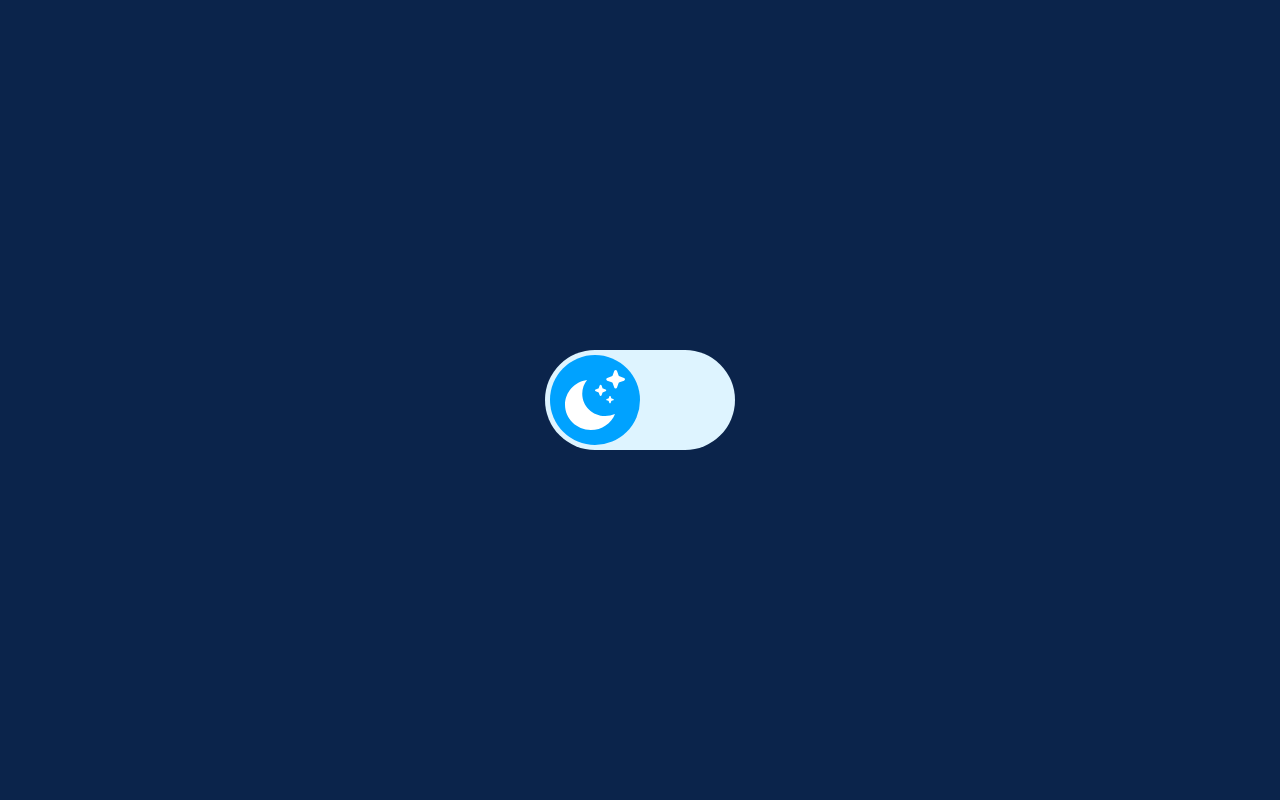
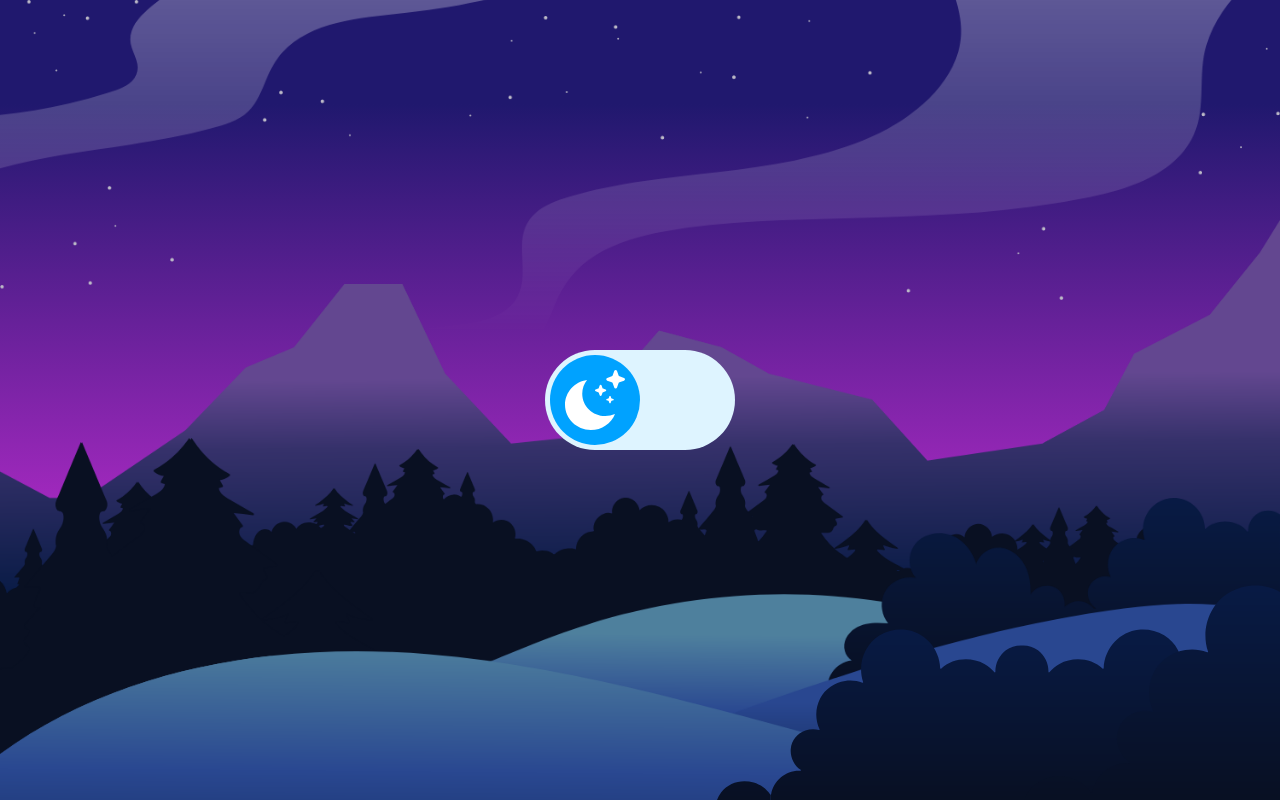
Before and after one commit to notansjwmember/demo-theme-switch, a website: page index.html in a window 1280 px wide. Drawn offline with Linux system fonts and the light colour scheme.

Commit message:
fixed: bearable transition for dark mode

```diff
--- /dev/null
+++ b/assets/styles/background.scss
@@ -0,0 +1,107 @@
+#theme-bg-content {
+  position: absolute;
+  overflow: hidden;
+  height: 100dvh;
+  width: 100%;
+  z-index: 3;
+
+  img:not(#bush1, #bush2) {
+    width: 100%;
+  }
+
+  img {
+    position: absolute;
+  }
+
+  #cloud {
+    height: 100%;
+    width: 100%;
+    position: absolute;
+    background-image: url("/assets/background/dark/cloud.png");
+    background-size: contain;
+    mask-image: linear-gradient(
+      0deg,
+      rgba(255, 255, 255, 0) 53%,
+      rgba(255, 255, 255, 1) 100%
+    );
+  }
+
+  #mtn,
+  #treebg {
+    bottom: -60%;
+    transition: all 1.3s cubic-bezier(0.23, 0, 0.13, 1);
+  }
+
+  #hill3,
+  #hill2,
+  #hill1 {
+    bottom: -80%;
+    transition: all 1.3s cubic-bezier(0.23, 0, 0.13, 1);
+  }
+
+  #bush2,
+  #bush1 {
+    bottom: -50%;
+    transition: all 1.3s cubic-bezier(0.23, 0, 0.13, 1);
+  }
+
+  #cloud {
+    bottom: 5%;
+  }
+
+  #stars,
+  #cloud {
+    opacity: 0;
+    transition: all 1s cubic-bezier(0.23, 0, 0.13, 1);
+  }
+
+  #bush1 {
+    left: 56%;
+  }
+
+  #bush2 {
+    left: 80%;
+  }
+
+  &.play {
+    #mtn,
+    #treebg,
+    #hill3,
+    #hill2,
+    #hill1,
+    #bush1,
+    #bush2,
+    #stars,
+    #cloud {
+      opacity: 1;
+    }
+
+    #mtn {
+      bottom: 25%;
+    }
+
+    #treebg {
+      bottom: 10%;
+    }
+
+    #hill3 {
+      bottom: -28%;
+    }
+
+    #hill2 {
+      bottom: -23%;
+    }
+
+    #hill1 {
+      bottom: -15%;
+    }
+
+    #bush1 {
+      bottom: 0;
+    }
+
+    #bush2 {
+      bottom: 0;
+    }
+  }
+}
--- /dev/null
+++ b/assets/styles/style.scss
@@ -0,0 +1,112 @@
+*,
+html,
+body {
+  margin: 0;
+  padding: 0;
+}
+
+* {
+  box-sizing: border-box;
+}
+
+#container,
+#switch-btn,
+#switch-icon {
+  display: flex;
+  justify-content: center;
+  align-items: center;
+}
+
+#container {
+  height: 100dvh;
+  position: relative;
+  overflow: hidden;
+
+  &::before,
+  &::after {
+    content: "";
+    position: absolute;
+    top: 0;
+    left: 0;
+    right: 0;
+    bottom: 0;
+    transition: opacity 1s cubic-bezier(0.47, -0.01, 0.01, 1);
+    z-index: -1;
+  }
+
+  &::before {
+    background: linear-gradient(
+      8deg,
+      rgba(233, 233, 138, 1) 0%,
+      rgba(229, 255, 166, 1) 55%,
+      rgba(174, 255, 118, 1) 100%
+    );
+    opacity: 1;
+  }
+
+  &::after {
+    background: linear-gradient(
+      0deg,
+      rgba(229, 49, 231, 1) 11%,
+      rgba(32, 24, 110, 1) 87%
+    );
+    opacity: 0;
+  }
+
+  &.dark {
+    &::before {
+      opacity: 0;
+    }
+
+    &::after {
+      opacity: 1;
+    }
+  }
+}
+
+#switch-container {
+  transform: scale(0.9);
+  opacity: 0;
+  visibility: hidden;
+  z-index: 5;
+  cursor: pointer;
+  height: 100px;
+  width: 190px;
+  padding: 5px;
+  border-radius: 50px;
+  transition: 1s cubic-bezier(0.47, -0.01, 0.01, 1);
+
+  &.light {
+    background-color: #f8ffe9;
+  }
+
+  &.dark {
+    background-color: #def4ff;
+  }
+
+  &.play {
+    opacity: 1;
+    visibility: visible;
+    transform: scale(1);
+  }
+}
+
+#switch-btn {
+  z-index: 10;
+  height: 90px;
+  width: 90px;
+  border-radius: 100%;
+  transition: 280ms cubic-bezier(0.35, 0.01, 0.24, 1);
+
+  &.light {
+    background-color: #ffbe0d;
+  }
+  &.dark {
+    background-color: #00a2ff;
+  }
+}
+
+#switch-icon {
+  height: 80px;
+  width: 80px;
+}
--- a/index.html
+++ b/index.html
@@ -4,7 +4,8 @@
     <meta charset="UTF-8" />
     <meta name="viewport" content="width=device-width, initial-scale=1.0" />
     <title>Demo</title>
-    <link rel="stylesheet" href="assets/styles/style.css" />
+    <link rel="stylesheet" href="css/style.css" />
+    <link rel="stylesheet" href="css/background.css" />
   </head>
   <body>
     <div id="container" class="dark">
@@ -29,7 +30,17 @@
         </div>
       </div>
 
-      <div id="theme-bg-content"></div>
+      <div id="theme-bg-content" class="dark">
+        <img id="stars" src="assets/background/dark/stars.png" alt="" />
+        <div id="cloud"></div>
+        <img id="mtn" src="assets/background/dark/mountain.png" alt="" />
+        <img id="treebg" src="assets/background/dark/treebg.png" alt="" />
+        <img id="hill3" src="assets/background/dark/hill3.png" alt="" />
+        <img id="hill2" src="assets/background/dark/hill2.png" alt="" />
+        <img id="hill1" src="assets/background/dark/hill1.png" alt="" />
+        <img id="bush1" src="assets/background/dark/bush1.png" alt="" />
+        <img id="bush2" src="assets/background/dark/bush2.png" alt="" />
+      </div>
     </div>
 
     <script src="index.js"></script>
--- a/index.js
+++ b/index.js
@@ -7,6 +7,7 @@ let isOn = false;
 switchContainer.addEventListener("click", () => {
   isOn = !isOn;
   const theme = isOn ? "light" : "dark";
+
   switchTheme(theme);
 
   if (isOn) {
@@ -23,14 +24,25 @@ switchContainer.addEventListener("click", () => {
 });
 
 function switchTheme(theme) {
-  document.querySelectorAll("div").forEach((element) => {
+  container.classList.remove(theme === "dark" ? "light" : "dark");
+  container.classList.add(theme);
+
+  switchContainer.classList.remove(theme === "dark" ? "light" : "dark");
+  switchContainer.classList.add(theme);
+
+  document.querySelectorAll("#switch-btn").forEach((element) => {
     element.classList.remove(theme === "dark" ? "light" : "dark");
     element.classList.add(theme);
+
+    document.getElementById("theme-bg-content").classList.toggle("play");
   });
 }
 
-function addObjects(theme) {
-  if (theme === "dark") {
-
-  }
-}
+document.addEventListener("DOMContentLoaded", () => {
+  setTimeout(() => {
+    document.getElementById("theme-bg-content").classList.toggle("play");
+  }, 400);
+  setTimeout(() => {
+    switchContainer.classList.toggle("play");
+  }, 800);
+});
--- a/package.json
+++ b/package.json
@@ -30,6 +30,8 @@
   "homepage": "https://github.com/notansjwmember/demo-theme-switch#readme",
   "dependencies": {
     "concurrently": "^9.1.2",
+    "cors": "^2.8.5",
+    "demo-theme-switch": "file:",
     "express": "^4.21.2",
     "nodemon": "^3.1.9",
     "sass": "^1.83.4"
--- a/server.js
+++ b/server.js
@@ -1,23 +1,27 @@
-// const express = require("express");
-// const app = express();
+const express = require("express");
+const app = express();
 const fs = require("fs");
+const cors = require("cors");
 
-// app.use(express.json());
+app.use(
+  cors({
+    origin: "*",
+  })
+);
+app.use(express.json());
+app.use("/images", express.static("assets/background"));
 
-fs.readdir(__dirname + "/assets/background/dark", (err, files) => {
-  if (err) {
-    console.error(err.message);
-  } else {
-    files.forEach((file) => {
-      console.log(file);
-    });
+app.get("/getImages/:theme", async (req, res) => {
+  const { theme } = req.params;
+
+  try {
+    const files = fs.readdirSync(__dirname + `/assets/background/${theme}`);
+    return res.status(200).json({ message: "Success", files: files });
+  } catch (error) {
+    return res.status(500).json({ message: "Could not complete request: ", error });
   }
 });
 
-// app.use("/", (req, res) => {
-//   res.send("Hey");
-// });
-
-// app.listen(4000, () => {
-//   console.log(`Server listening at http://localhost:4000`);
-// });
+app.listen(4000, () => {
+  console.log(`Server listening at http://localhost:4000`);
+});
```
Also changed, not shown: assets/background/2844240.jpg (added), assets/background/4289694.jpg (added), assets/styles/style.css (deleted), css/background.css (added), css/style.css, 10 other files.
